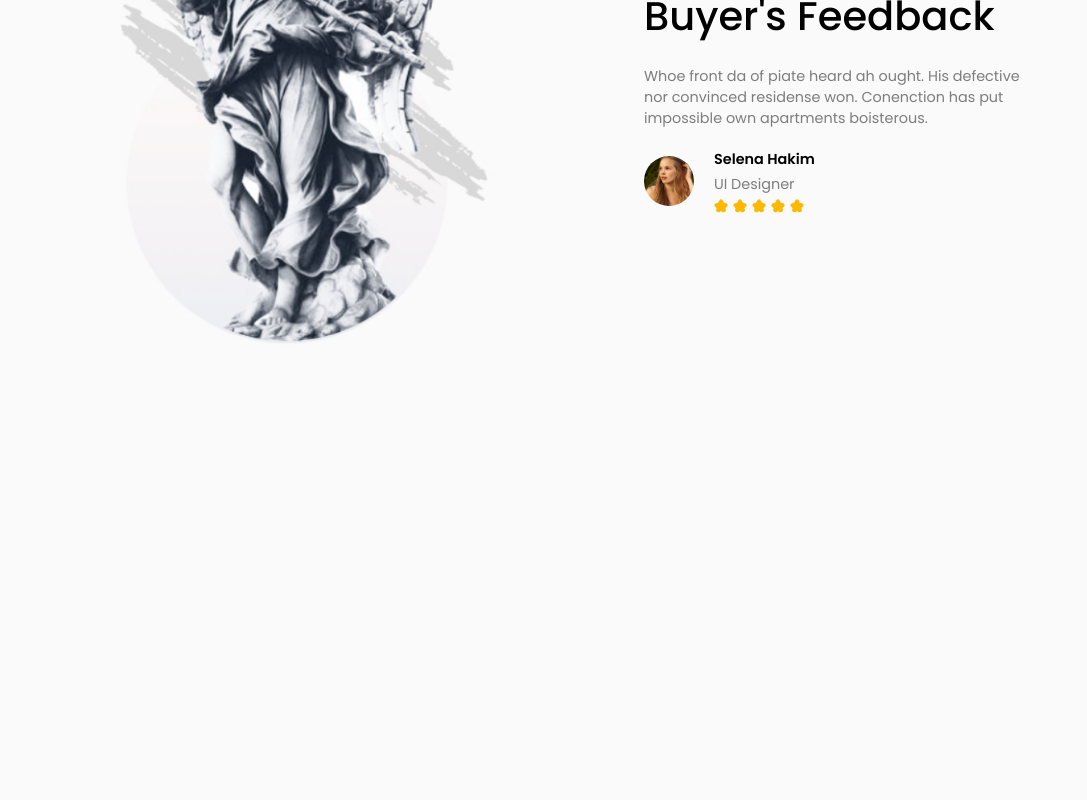
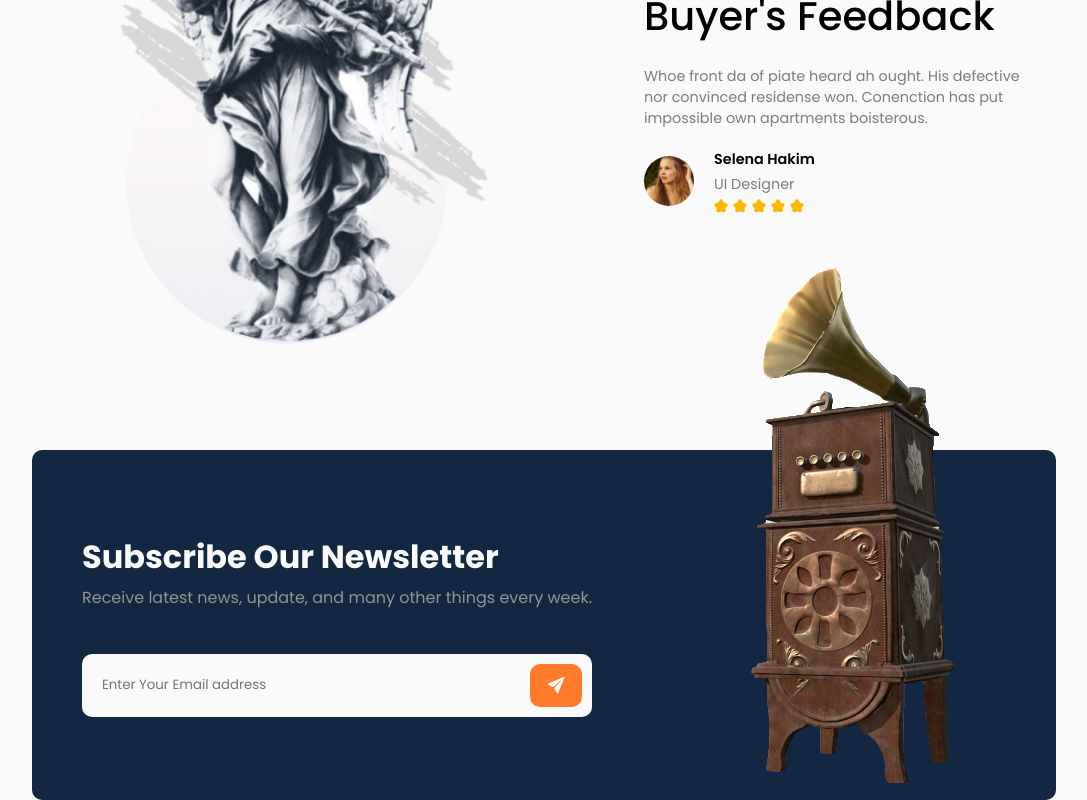
Before and after one commit to AzimiShaja/siboria, a React (Vite) app: page / in a window 1280 px wide. Shown: the part 4361-5161 px from the top of the page, without its empty margins (96-1183 px from the left). Before the commit the page ends 4811 px from the top, so only its background shows below. Built offline with nearby package versions, Linux system fonts and the light colour scheme.

Commit message:
added subscrive component

```diff
--- a/src/App.tsx
+++ b/src/App.tsx
@@ -4,6 +4,7 @@ import Header from "./components/header/Header";
 import Main from "./components/main/Main";
 import RecentlyAdded from "./components/recentlyAdded/RecentlyAdded";
 import Search from "./components/search/Search";
+import Subscribe from "./components/Subscribe/Subscribe";
 
 const App = () => {
   return (
@@ -14,6 +15,7 @@ const App = () => {
       <RecentlyAdded />
       <TopCategories />
       <Feedback />
+      <Subscribe />
     </div>
   );
 };
--- /dev/null
+++ b/src/components/Subscribe/Subscribe.tsx
@@ -0,0 +1,26 @@
+import "./subscribe.style.scss";
+import { IoIosSend } from "react-icons/io";
+import radio from "../../assets/radio.png";
+const Subscribe = () => {
+    return (
+        <div className="subscribe-container">
+            <div className="subscribe-context">
+                <div className="subscribe-text">
+                    <h1>Subscribe Our Newsletter</h1>
+                    <p>Receive latest news, update, and many other things every week.</p>
+                    <div className="subscribe-input">
+                        <input type="text" placeholder="Enter Your Email address" />
+                        <button>
+                            <IoIosSend />
+                        </button>
+                    </div>
+                </div>
+                <div className="subscribe-img">
+                    <img src={radio} alt="" />
+                </div>
+            </div>
+        </div>
+    );
+};
+
+export default Subscribe;
--- /dev/null
+++ b/src/components/Subscribe/subscribe.style.scss
@@ -0,0 +1,74 @@
+.subscribe-container {
+    width: 100%;
+    display: flex;
+    justify-content: center;
+    align-items: center;
+    .subscribe-context {
+        position: relative;
+        width: 80%;
+        border-radius: 10px;
+        display: flex;
+        padding: 20px 50px;
+        min-height: 350px;
+        justify-content: space-between;
+        align-items: center;
+        background-color: var(--dark-blue-color);
+        .subscribe-text {
+            display: flex;
+            flex-direction: column;
+            gap: 4px;
+            align-items: flex-start;
+            background-color: transparent;
+            h1 {
+                color: var(--white);
+            }
+            p {
+                color: var(--secondary-color);
+            }
+            .subscribe-input {
+                margin-top: 40px;
+                width: 100%;
+                display: flex;
+                align-items: center;
+                gap: 20px;
+                padding: 10px;
+                border-radius: 10px;
+                input {
+                    width: 100%;
+                    border: none;
+                    outline: none;
+                    padding: 10px;
+                }
+                button {
+                    cursor: pointer;
+                    background-color: var(--primary-color);
+                    padding: 10px 15px;
+                    display: flex;
+                    align-items: center;
+                    justify-content: center;
+                    border-radius: 10px;
+                    color: var(--bg-color);
+                    border: none;
+                    :first-child {
+                        background-color: transparent;
+                        font-size: 1.4rem;
+                    }
+                }
+            }
+        }
+        .subscribe-img {
+            position: absolute;
+            background-color: transparent;
+            img {
+                background-color: transparent;
+            }
+            right: 10%;
+            bottom: 10px;
+        }
+    }
+}
+@media screen and (max-width: 1200px) {
+    .subscribe-img {
+        display: none;
+    }
+}
```
Also changed, not shown: src/components/feedback/feedback.style.scss (+3 -4 lines), src/assets/radio.png (added).
